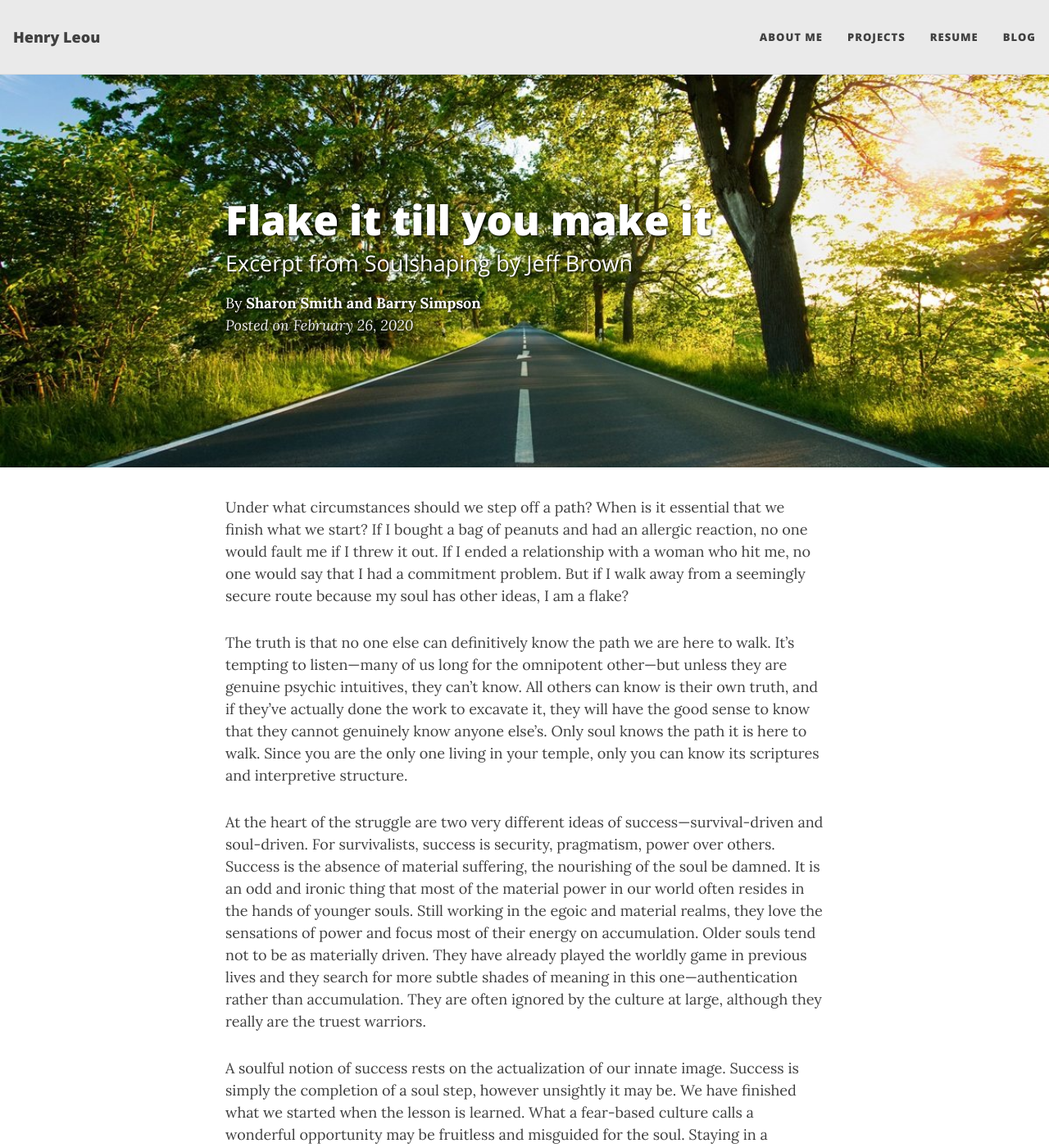
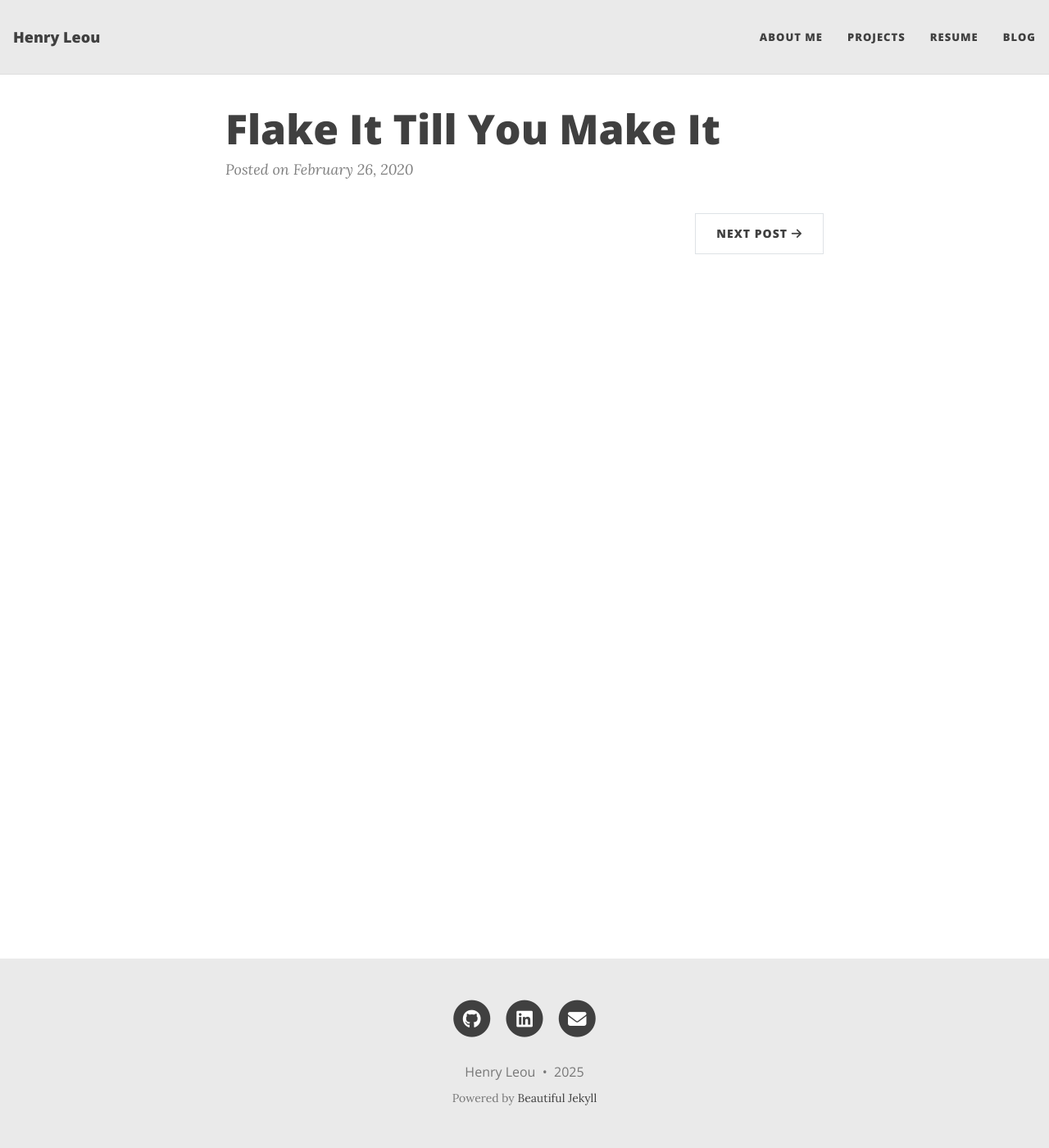
Before and after one commit to henryleou/henryleou.github.io, a Jekyll site: the page built from _posts/2020-02-26-flake-it-till-you-make-it.md, in a window 1280 px wide and 1400 px high. Shown: the whole window at 82% size. Built offline with Jekyll 4.4.1, drawn with Linux system fonts in a browser that asks for light colours; our own code applies the rules of GitHub Pages for plain Markdown files; some of the changed text lies outside the part shown.

Commit message:
remove misc

```diff
--- a/_posts/2020-02-26-flake-it-till-you-make-it.md
+++ b/_posts/2020-02-26-flake-it-till-you-make-it.md
@@ -1,4 +1,4 @@
----
+<!-- ---
 layout: post
 title: Flake it till you make it
 subtitle: Excerpt from Soulshaping by Jeff Brown
@@ -15,4 +15,4 @@ The truth is that no one else can definitively know the path we are here to walk
 
 At the heart of the struggle are two very different ideas of success—survival-driven and soul-driven. For survivalists, success is security, pragmatism, power over others. Success is the absence of material suffering, the nourishing of the soul be damned. It is an odd and ironic thing that most of the material power in our world often resides in the hands of younger souls. Still working in the egoic and material realms, they love the sensations of power and focus most of their energy on accumulation. Older souls tend not to be as materially driven. They have already played the worldly game in previous lives and they search for more subtle shades of meaning in this one—authentication rather than accumulation. They are often ignored by the culture at large, although they really are the truest warriors.
 
-A soulful notion of success rests on the actualization of our innate image. Success is simply the completion of a soul step, however unsightly it may be. We have finished what we started when the lesson is learned. What a fear-based culture calls a wonderful opportunity may be fruitless and misguided for the soul. Staying in a passionless relationship may satisfy our need for comfort, but it may stifle the soul. Becoming a famous lawyer is only worthwhile if the soul demands it. It is an essential failure if you are called to be a monastic this time around. If you need to explore and abandon ten careers in order to stretch your soul toward its innate image, then so be it. Flake it till you make it.
+A soulful notion of success rests on the actualization of our innate image. Success is simply the completion of a soul step, however unsightly it may be. We have finished what we started when the lesson is learned. What a fear-based culture calls a wonderful opportunity may be fruitless and misguided for the soul. Staying in a passionless relationship may satisfy our need for comfort, but it may stifle the soul. Becoming a famous lawyer is only worthwhile if the soul demands it. It is an essential failure if you are called to be a monastic this time around. If you need to explore and abandon ten careers in order to stretch your soul toward its innate image, then so be it. Flake it till you make it. -->
```
Also changed, not shown: _posts/2020-02-28-sample-markdown.md (+2 -2 lines).
